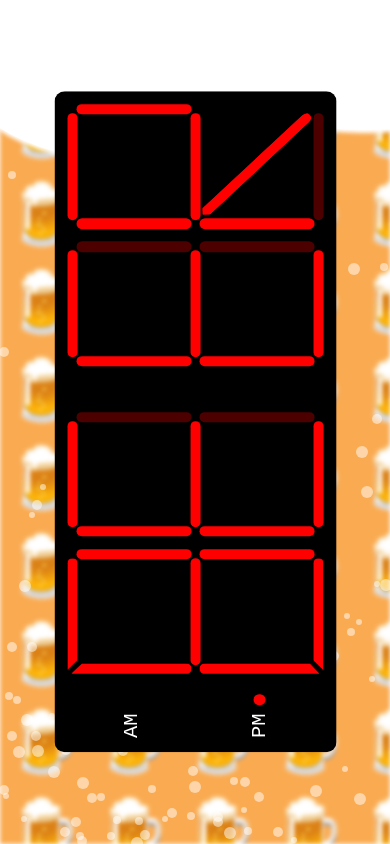
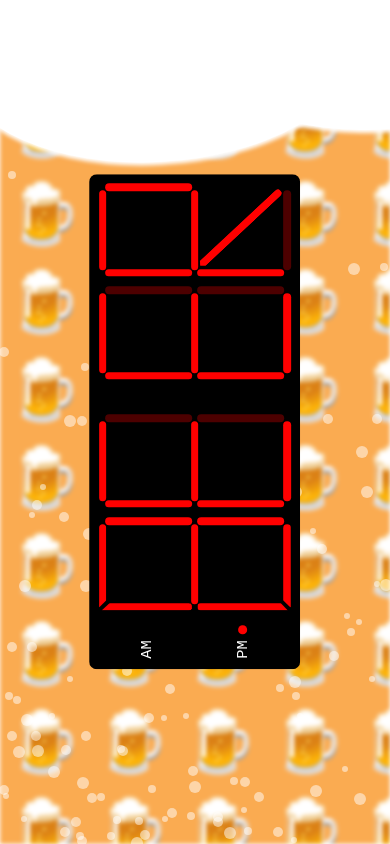
Before and after one commit to jimousse/beer-oclock, a React (Create React App) app: page / in a window 390 px wide. Built offline with nearby package versions, Linux system fonts and the light colour scheme.

Commit message:
slight adjustment

```diff
--- a/src/App.scss
+++ b/src/App.scss
@@ -1,3 +1,7 @@
 html {
   font-size: 80%;
+
+  @media only screen and (max-width: 50rem) {
+    font-size: 60%;
+  };
 }
```
